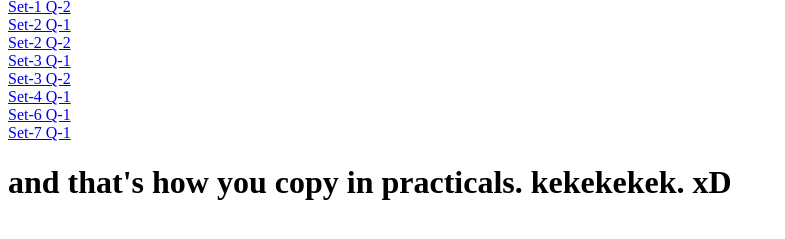
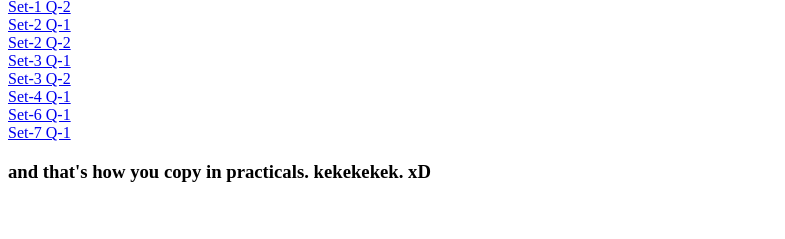
Before and after one commit to gaganmalvi/pythonprojects, a plain HTML site: page index.html in a window 1280 px wide. Shown: the part 329-568 px from the top of the page, without its empty margins (0-785 px from the left). Drawn offline with Linux system fonts and the light colour scheme.

Commit message:
Update index.html

```diff
--- a/index.html
+++ b/index.html
@@ -14,6 +14,6 @@
 <a href ="https://raw.githubusercontent.com/gaganmalvi/pythonprojects/master/set-4-01.py">Set-4 Q-1</a><br>
 <a href ="https://raw.githubusercontent.com/gaganmalvi/pythonprojects/master/set-6-01.py">Set-6 Q-1</a><br>
 <a href ="https://raw.githubusercontent.com/gaganmalvi/pythonprojects/master/set-7-01.py">Set-7 Q-1</a><br>
-<h1> and that's how you copy in practicals. kekekekek. xD</h1>
+<h3> and that's how you copy in practicals. kekekekek. xD</h3>
 </body>
 </html>
```
